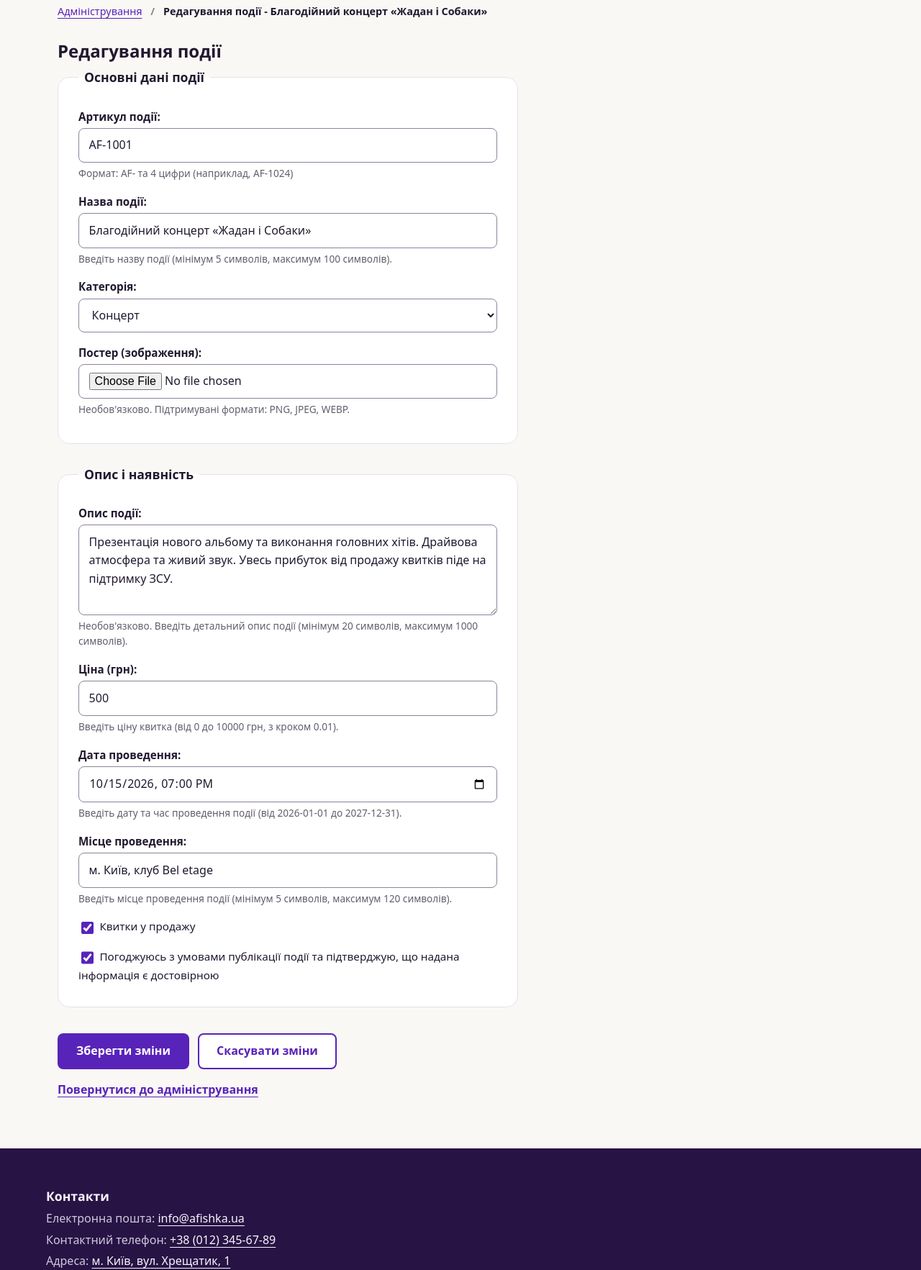
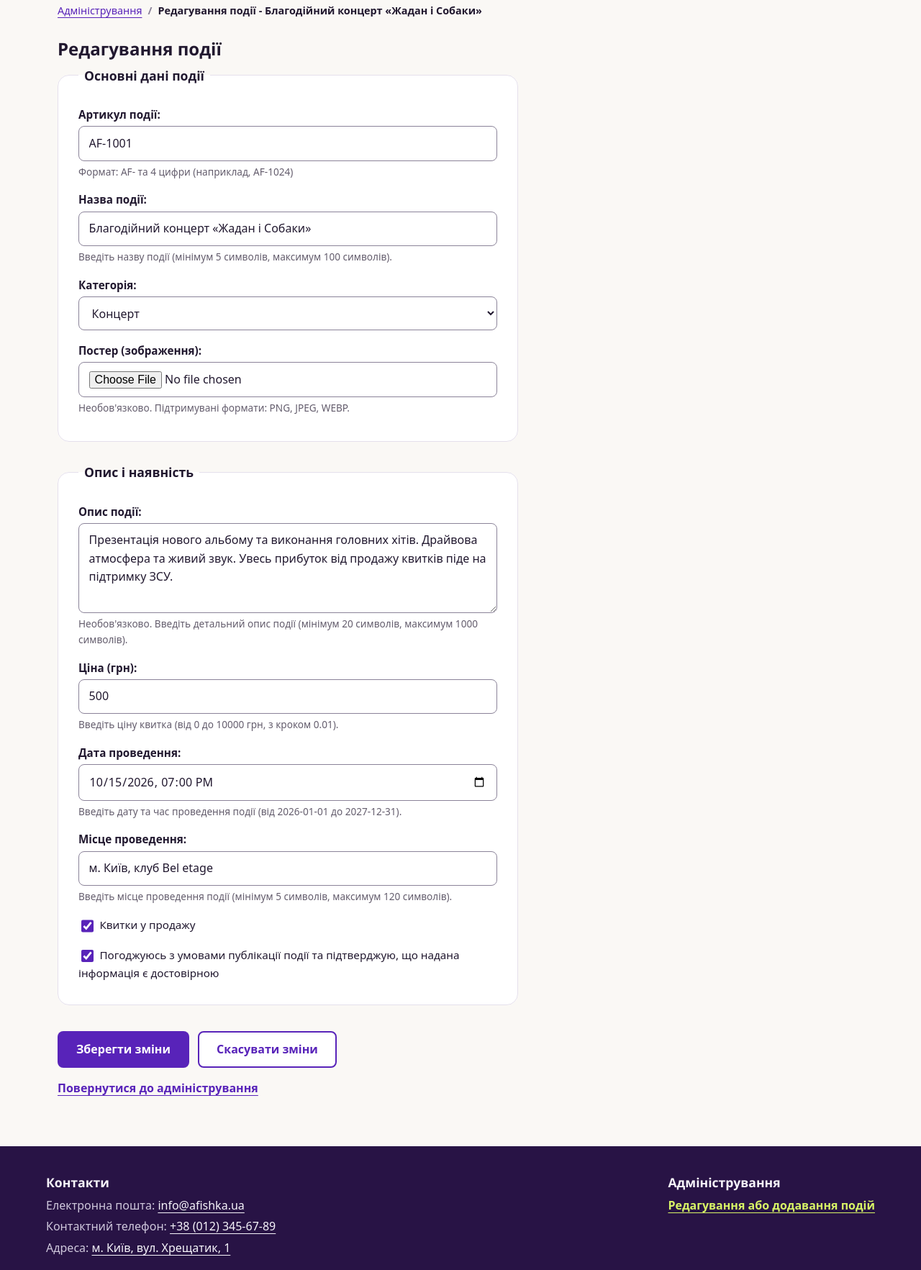
Before and after one commit to Ivan-r-jpg/afishka, a plain HTML site: page admin-edit.html in a window 1280 px wide. Shown: the part 145-1910 px from the top of the page at 72% size. Drawn offline with Linux system fonts and the light colour scheme; a script that the page names is missing.

Commit message:
refactor: improve footer and breadcrumbs styles for better layout and readability

```diff
--- a/css/main.css
+++ b/css/main.css
@@ -234,7 +234,7 @@
     color: var(--color-primary);
   }
 
-  /* Активна сторінка: фіолетовий текст і підкреслення (як у макеті) */
+  /* Активна сторінка: фіолетовий текст і підкреслення */
   .header-nav a[aria-current='page'] {
     color: var(--color-primary);
     font-weight: 700;
@@ -243,7 +243,7 @@
     text-underline-offset: 0.35em;
   }
 
-  /* Темний підвал сайту (#281345) */
+  /* 2. Темний підвал сайту */
   .site-footer {
     background-color: var(--color-dark);
     color: var(--color-on-dark-muted);
@@ -252,15 +252,24 @@
     padding-inline: var(--space-m);
   }
 
-  .site-footer > * {
+  .site-footer__content,
+  .site-footer__copy {
     max-inline-size: 72rem;
     margin-inline: auto;
+  }
+
+  .site-footer__content {
+    display: flex;
+    flex-wrap: wrap;
+    justify-content: space-between;
+    align-items: flex-start;
+    gap: var(--space-l);
   }
 
   .site-footer h2 {
     font-size: 1.1rem;
     color: var(--color-on-dark);
-    margin-block-start: var(--space-m);
+    margin-block-start: 0;
     margin-block-end: var(--space-s);
   }
 
@@ -284,14 +293,14 @@
   .contact-list {
     list-style: none;
     padding: 0;
-    margin-block: var(--space-s);
+    margin: 0;
   }
 
   .contact-list__item {
     margin-block-end: var(--space-xs);
   }
 
-  .site-footer small {
+  .site-footer__copy {
     display: block;
     margin-block-start: var(--space-l);
     padding-block-start: var(--space-m);
@@ -299,26 +308,31 @@
     color: var(--color-on-dark-muted);
   }
 
-  /* Хлібні крихти та навігація по деталях */
+  /* 3. Хлібні крихти та внутрішня навігація сторінки деталей */
   .breadcrumbs {
     margin-block-end: var(--space-m);
   }
 
   .breadcrumbs__list {
+    display: flex;
+    flex-wrap: wrap;
+    align-items: center;
+    gap: var(--space-xs) var(--space-s);
     list-style: none;
     padding: 0;
     margin: 0;
   }
 
   .breadcrumbs__item {
-    display: inline;
+    display: inline-flex;
+    align-items: center;
+    gap: var(--space-s);
     font-size: 0.9rem;
     color: var(--color-muted);
   }
 
   .breadcrumbs__item + .breadcrumbs__item::before {
     content: '/';
-    margin-inline: var(--space-s);
     color: var(--color-border);
   }
 
@@ -328,15 +342,12 @@
   }
 
   .event-nav__list {
+    display: flex;
+    flex-wrap: wrap;
+    gap: var(--space-s);
     list-style: none;
     padding: 0;
     margin-block: var(--space-s) var(--space-l);
-  }
-
-  .event-nav__item {
-    display: inline-block;
-    margin-inline-end: var(--space-s);
-    margin-block-end: var(--space-xs);
   }
 
   .event-nav__item a {
```
